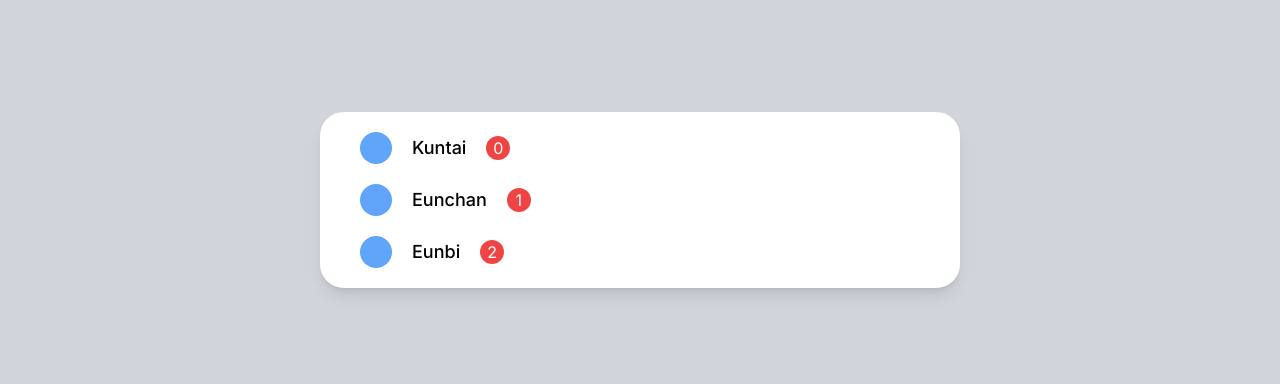
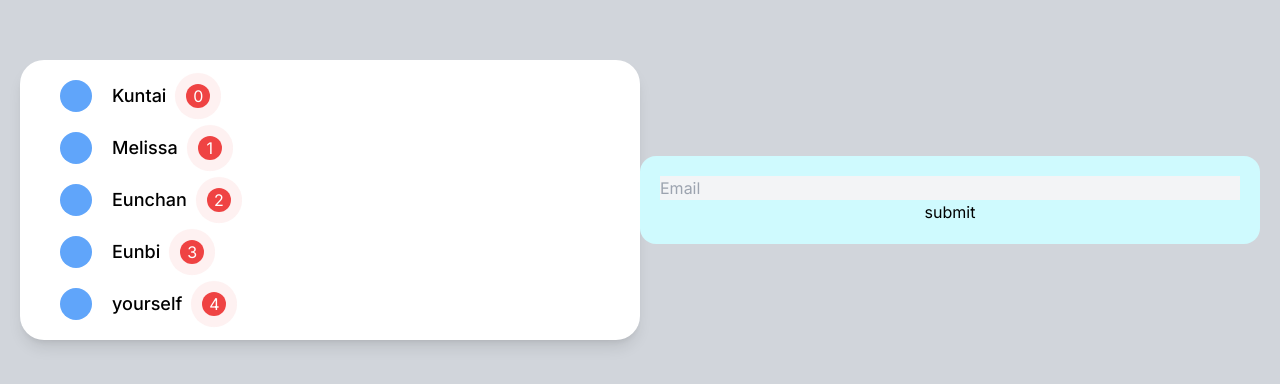
Before and after one commit to KuntaiAhn/carrot_market_clone, a Next.js app: page / in a window 1280 px wide. Shown: the part 200-584 px from the top of the page. Built offline with nearby package versions, Linux system fonts and the light colour scheme.

Commit message:
group modifiers

```diff
--- a/app/page.tsx
+++ b/app/page.tsx
@@ -2,7 +2,8 @@ export default function Home() {
   return (
     <main className="bg-gray-300 h-screen flex items-center justify-center p-5">
       <div className="bg-white shadow-lg p-5 rounded-3xl w-full max-w-screen-sm flex flex-col gap-5">
-        {['Kuntai', 'Eunchan', 'Eunbi'].map((person, index) => (
+        {['Kuntai', 'Melissa', 'Eunchan', 'Eunbi', 'yourself'].map(
+          (person, index) => (
             <div key={index} className="flex items-center gap-5">
               <div />
               <div className="size-8 bg-blue-400 rounded-full" />
@@ -12,7 +13,17 @@ export default function Home() {
                 <div className="size-6 bg-red-500 rounded-full absolute animate-ping" />
               </div>
             </div>
-        ))}
+          )
+        )}
+      </div>
+      <div className="bg-cyan-100 p-5 rounded-2xl w-full max w max-w-screen-sm flex flex-col gap-5">
+        <div className="group flex flex-col">
+          <input className="bg-gray-100 w-full" placeholder="Email" />
+          <span className="group-focus-within:block hidden">
+            Make sure it is a valid email...
+          </span>
+          <button>submit</button>
+        </div>
       </div>
     </main>
   );
```
Lines whose indentation alone changed are shown as unchanged.
